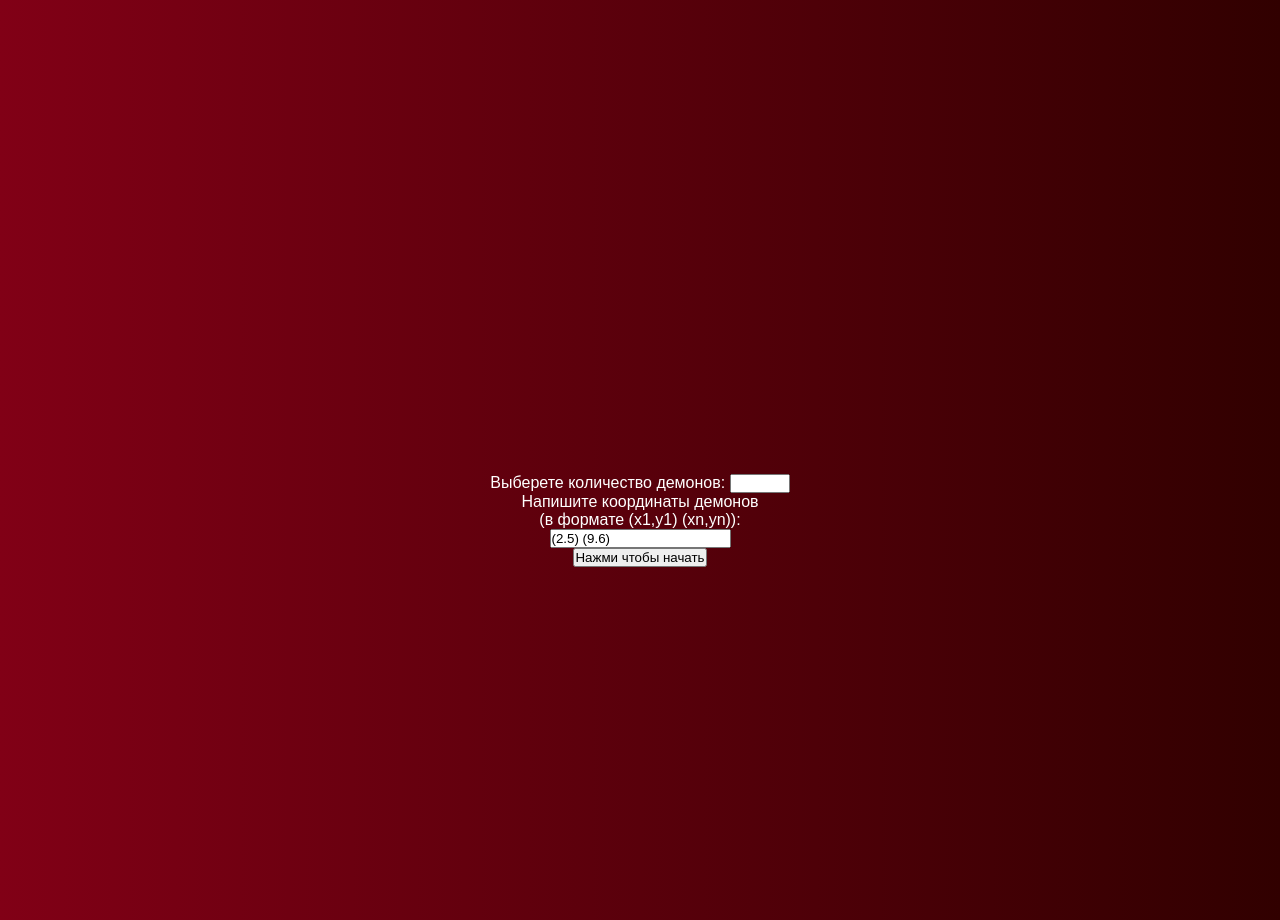
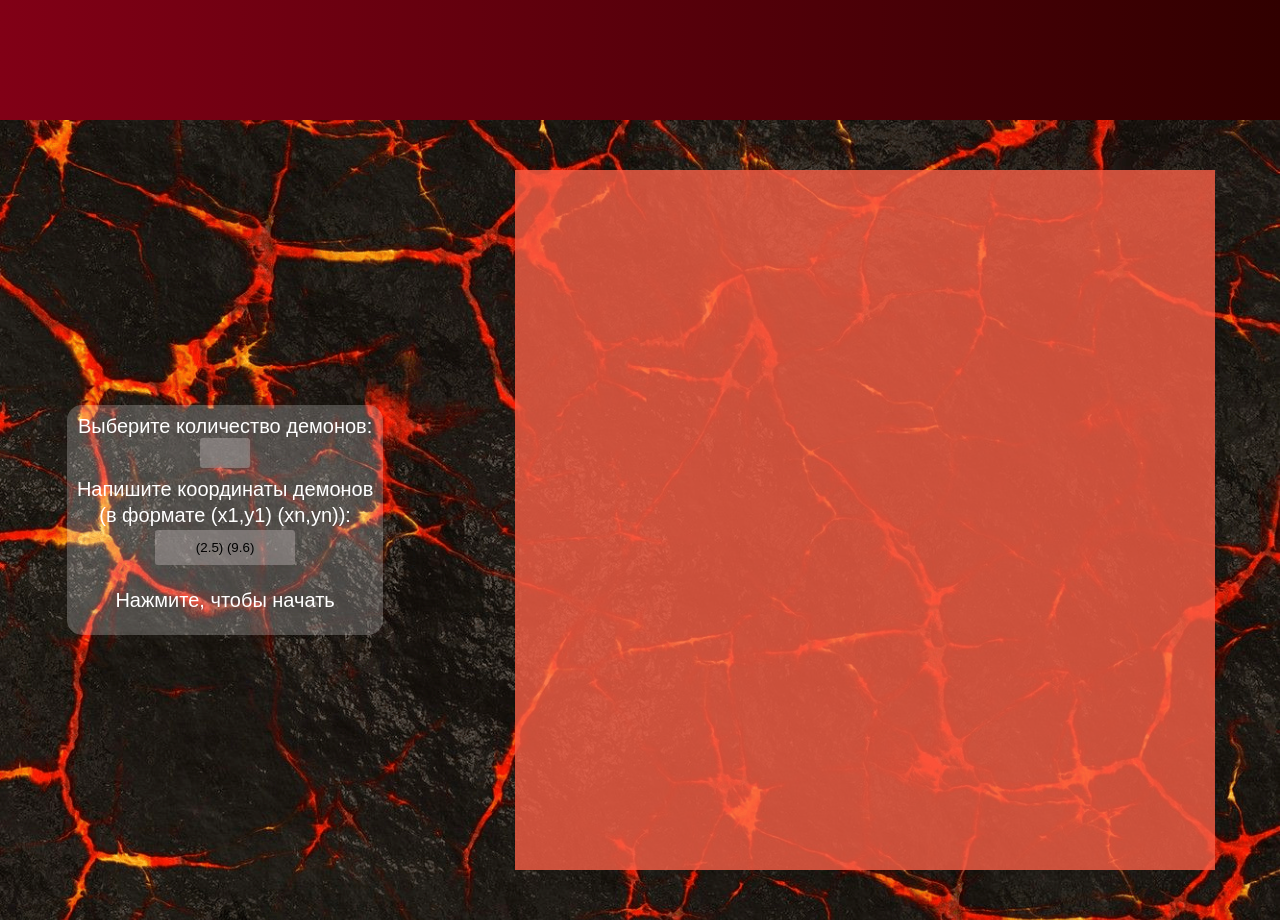
Before and after one commit to smsMaria/cold-ring, a plain HTML site: page index.html in a window 1280 px wide. Shown: the part 680-1600 px from the top of the page. Drawn offline with Linux system fonts and the light colour scheme.

Commit message:
добавлено 22.11

```diff
--- a/index.html
+++ b/index.html
@@ -12,7 +12,7 @@
         <p id="startBtn" class="start">Начать игру</p>
     </div>
 
-    <div class="screen">
+    <!-- <div class="screen">
         <label class="input-style">
             Выберете количество демонов:
             <input type="number" min="1" max="100" id="inputCountDemons">
@@ -24,9 +24,24 @@
             <input type="text" id="inputCoorDemons" value="(2.5) (9.6)">
         </label>
         <button id="startBtn2" class="btn">Нажми чтобы начать</button>
-    </div>
+    </div> -->
 
-    <div class="screen">
+    <div class="screen--two">
+
+        <div class="screen-1">
+            <label class="input-style-top">
+                <p>Выберите количество демонов:</p>
+                <input class="but__1" type="number" min="1" max="100" id="inputCountDemons">
+            </label>
+
+            <label class="input-style-button">
+                <p>Напишите координаты демонов</p>
+                <p>(в формате (x1,y1) (xn,yn)):</p>
+                <input class="but__1" type="text" id="inputCoorDemons" value="(2.5) (9.6)">
+            </label>
+            <button class="but__2" id="startBtn2" class="btn">Нажмите, чтобы начать</button>
+        </div>
+
         <div class="game-desk"></div>
     </div>
 
--- a/style.css
+++ b/style.css
@@ -33,7 +33,88 @@ body {
 }
 
 .game-desk {
-    width: 750px;
-    height: 750px;
-    background: #be3636;
+    width: 700px;
+    height: 700px;
+    background: #fb6147c9;
 }
+
+
+.screen--two{
+    display: flex;
+    background: linear-gradient(90deg, #810016 0%, #310000 100%);
+    width: 100vw;
+    height: 100vh;
+    justify-content: space-around;
+    align-items: center;
+    background-image: url(./img/8A4E9FC9-613D-4153-A705-6246268EF360.png);
+    background-size: cover;
+}
+
+
+/* #531c0f
+#35040c 0%, #110000 100% */
+
+
+.screen-1{
+    display: flex;
+    flex-direction: column;
+    margin: 2px;
+    padding: 10px;
+    align-items: center;
+
+    background-color: rgba(255, 255, 255, 0.23);
+    border-radius: 15px;
+}
+
+.input-style-top, .input-style-button{
+    margin-bottom: 10px;
+}
+
+.input-style-button > p{
+    margin-bottom: 3px;
+    line-height: normal;
+}
+
+p{
+    font-size: 20px;
+}
+
+.but__1, .but__2{
+    background-color: rgba(0, 0, 0, 0);
+    border: none;
+
+}
+
+.but__1{
+    background-color: rgba(184, 174, 174, 0.445);
+    height: 35px;
+    width: 140px;
+    border-radius: 3px;
+    text-align: center;
+}
+
+.input-style-top > .but__1{
+    height: 30px;
+    width: 50px;
+}
+
+.but__1:hover{
+    background-color: rgba(184, 174, 174, 0.445);
+}
+
+.but__2{
+    width: 250px;
+    height: 50px;
+    color: white;
+    border-radius: 3px;
+    font-size: 20px;
+    padding: 10px;
+}
+
+.but__2:hover{
+    background-color:rgba(54, 53, 50, 0.37);
+}
+
+.but__2:active{
+    background-color:rgba(54, 53, 50, 0.623);
+}
```
Also changed, not shown: img/8A4E9FC9-613D-4153-A705-6246268EF360.png (added), 2 other files.
